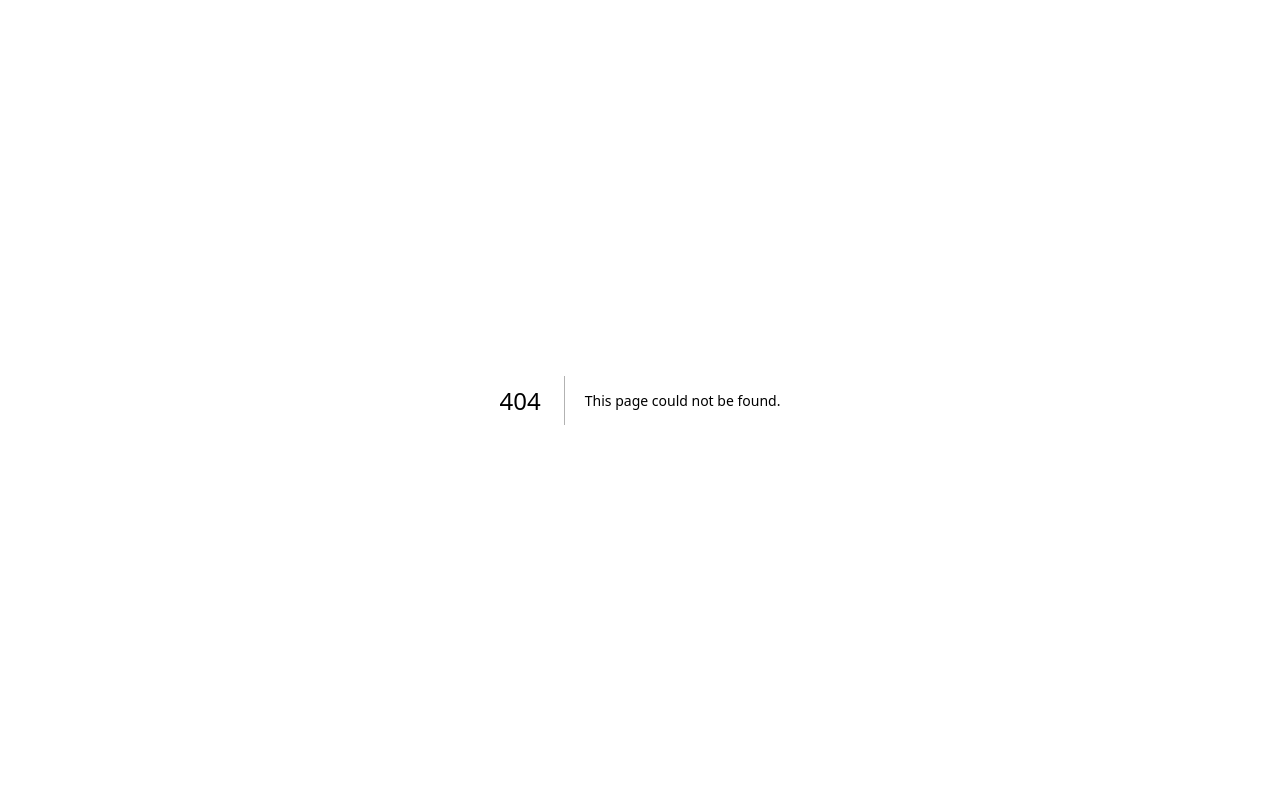
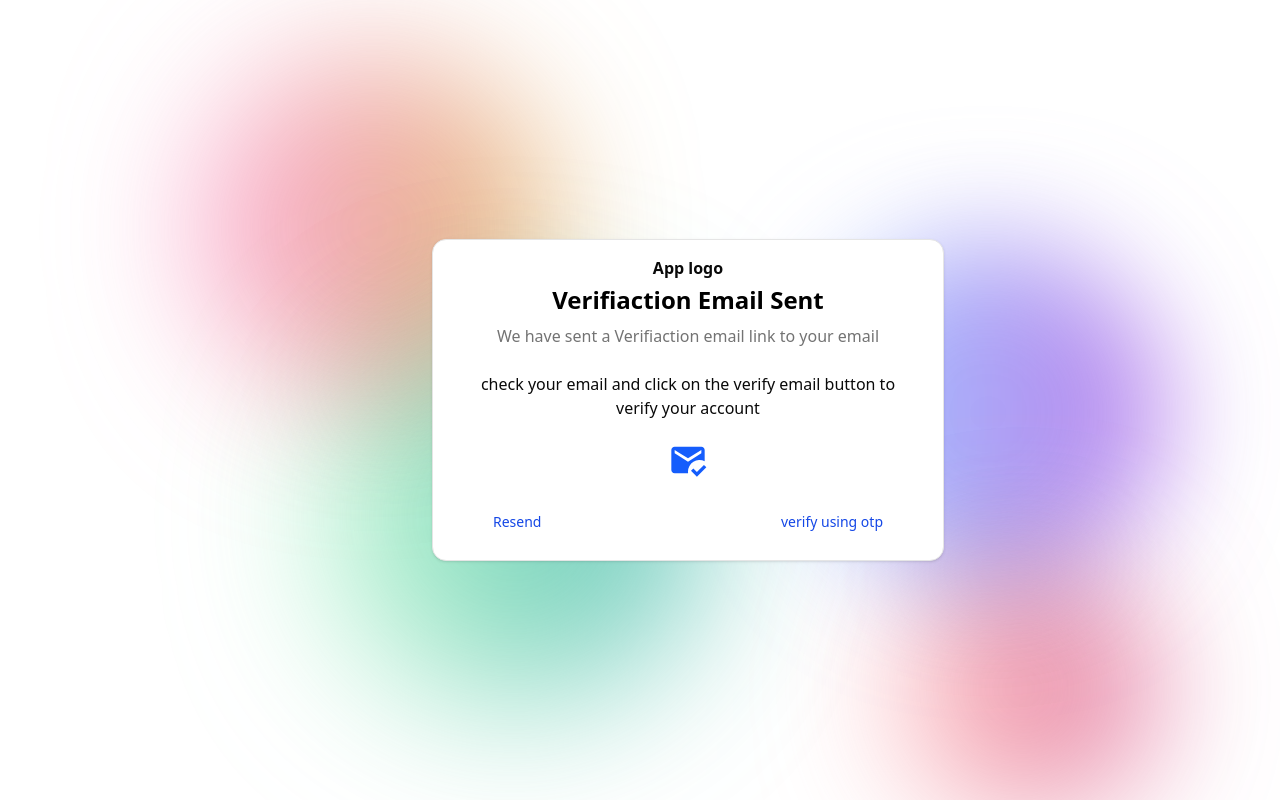
Before and after one commit to Namansingh03/auth, a Next.js app: page /auth/new-verification in a window 1280 px wide. Before the commit this address had no page. Built offline with nearby package versions, Linux system fonts and the light colour scheme.

Commit message:
add verification done using email

```diff
--- /dev/null
+++ b/src/app/api/auth/new-verification/route.ts
@@ -0,0 +1,39 @@
+"use server"
+
+import { prisma } from "@/lib/prisma";
+import { GetVerificationTokenByToken } from "@/utils/getVerificationToken";
+import { CreateResponse } from "@/utils/createResponse";
+
+export const newVerifiactionAction = async (token : string) => {
+   const existingToken = await GetVerificationTokenByToken(token);
+
+   if(!existingToken){
+    return CreateResponse(false , "verification token not found")
+   }
+
+   const hasExpired = new Date(existingToken.expires) < new Date();
+
+   if(hasExpired){
+    return CreateResponse(false , "verification token has expired")
+   }
+
+   const existingUser = await prisma.user.findUnique({where : {email : existingToken.email}});
+
+   if(!existingUser){
+    return CreateResponse(false , "User not found")
+   }
+
+   await prisma.user.update({
+    where : { id : existingUser.id},
+    data : {
+       emailVerified : new Date(),
+       email : existingToken.email
+    }
+   })
+
+   await prisma.verificationToken.delete({
+    where : { id : existingToken.id }
+   })
+
+   return CreateResponse(true ,null, "Email verified successfully")
+}
--- /dev/null
+++ b/src/app/auth/new-verification/page.tsx
@@ -0,0 +1,18 @@
+"use client";
+
+import React from "react";
+import AnimatedBlobsBackground from "@/utils/animatedBlobs";
+import VerificationForm from "@/components/auth/new-verification-Form/page";
+
+const SignUpPage = () => {
+  return (
+    <div className="relative flex min-h-screen items-center justify-center overflow-hidden bg-background z-1">
+      <div className="relative z-10 w-full max-w-md px-4">
+      <AnimatedBlobsBackground />
+        <VerificationForm />
+      </div>
+    </div>
+  );
+};
+
+export default SignUpPage;
--- a/src/app/auth/verification/page.tsx
+++ /dev/null
@@ -1,16 +0,0 @@
-"use client"
-
-import React from 'react'
-import VerificationForm from '@/components/auth/verifiaction-Form/page'
-import AnimatedBlobsBackground from '@/utils/animatedBlobs'
-
-const page = () => {
-  return (
-    <div className='w-full h-h-screen flex items-center justify-center'>
-     <AnimatedBlobsBackground/>
-     <VerificationForm/>
-    </div>
-  )
-}
-
-export default page
--- /dev/null
+++ b/src/components/auth/new-verification-Form/page.tsx
@@ -0,0 +1,79 @@
+"use client";
+
+import React, { useCallback, useEffect, useTransition } from "react";
+import { Button } from "@/components/ui/button";
+import {
+  Card,
+  CardHeader,
+  CardContent,
+  CardDescription,
+  CardFooter,
+  CardTitle,
+} from "@/components/ui/card";
+import { MdMarkEmailRead } from "react-icons/md";
+import { toast } from "sonner";
+import { newVerifiactionAction } from "@/app/api/auth/new-verification/route";
+import { useRouter, useSearchParams } from "next/navigation";
+import { getFormattedDateTime } from "@/utils/getFormattedDateandTime";
+
+const VerificationForm = () => {
+
+  const searchParams = useSearchParams();
+  const token = searchParams.get("token");
+  const formatedDateAndTime = getFormattedDateTime()
+
+  const onSubmit = useCallback(() => {
+    if (!token) {
+      toast.error("misssing token", { description : formatedDateAndTime} )
+      return;
+    }
+
+    newVerifiactionAction(token)
+      .then((res) => {
+        if(res.success){
+          toast.success(res.message, { description : formatedDateAndTime})
+        }
+        else{
+          toast.error(res.message, { description : formatedDateAndTime })
+        }
+      })
+      .catch(() => {
+        toast.error("something went wrong while confirm email", {description : formatedDateAndTime})
+      });
+  }, [token, formatedDateAndTime]);
+
+  useEffect(() => {
+    onSubmit();
+  }, [onSubmit]);
+
+  return (
+    <Card className="w-lg h-auto p-5 items-center">
+      <CardHeader className="w-full flex flex-col items-center justify-center">
+        <CardTitle className="font-semibold">App logo</CardTitle>
+        <CardDescription className="text-2xl font-bold text-black">
+          Verifiaction Email Sent
+        </CardDescription>
+        <p className="text-muted-foreground">
+          We have sent a Verifiaction email link to your email
+        </p>
+      </CardHeader>
+      <CardContent className="w-full flex flex-col items-center gap-y-5">
+        <p className="text-center w-full">
+          check your email and click on the verify email button to verify your
+          account
+        </p>
+        <MdMarkEmailRead className="w-10 h-10 text-blue-600" />
+      </CardContent>
+      <CardFooter className="w-full flex justify-between">
+        <Button className="text-blue-700" variant={"link"}>
+          Resend
+        </Button>
+        <Button className="text-blue-700" variant={"link"}>
+          verify using otp
+        </Button>
+      </CardFooter>
+    </Card>
+  );
+};
+
+export default VerificationForm;
--- a/src/components/auth/signup-form/page.tsx
+++ b/src/components/auth/signup-form/page.tsx
@@ -56,7 +56,6 @@ const SignUpForm = () => {
         else{
           toast.success(res.message, { description : DateAndTime})
           form.reset()
-          router.push("/auth/verification")
         }
        })
     })
--- a/src/components/auth/verifiaction-Form/page.tsx
+++ /dev/null
@@ -1,11 +0,0 @@
-"use client"
-
-import React from 'react'
-
-const VerificationForm = () => {
-  return (
-    <div>VerificationForm</div>
-  )
-}
-
-export default VerificationForm
--- a/src/emails/SendVerificationEmail.ts
+++ b/src/emails/SendVerificationEmail.ts
@@ -1,6 +1,6 @@
 import { resend } from "@/lib/resend";
 
-const url = process.env.AUTH_URL;
+const url = process.env.NEXT_AUTH_URL;
 
 export const SendSignUpVerificationEmail = async (email: string, token: string) => {
 
```
